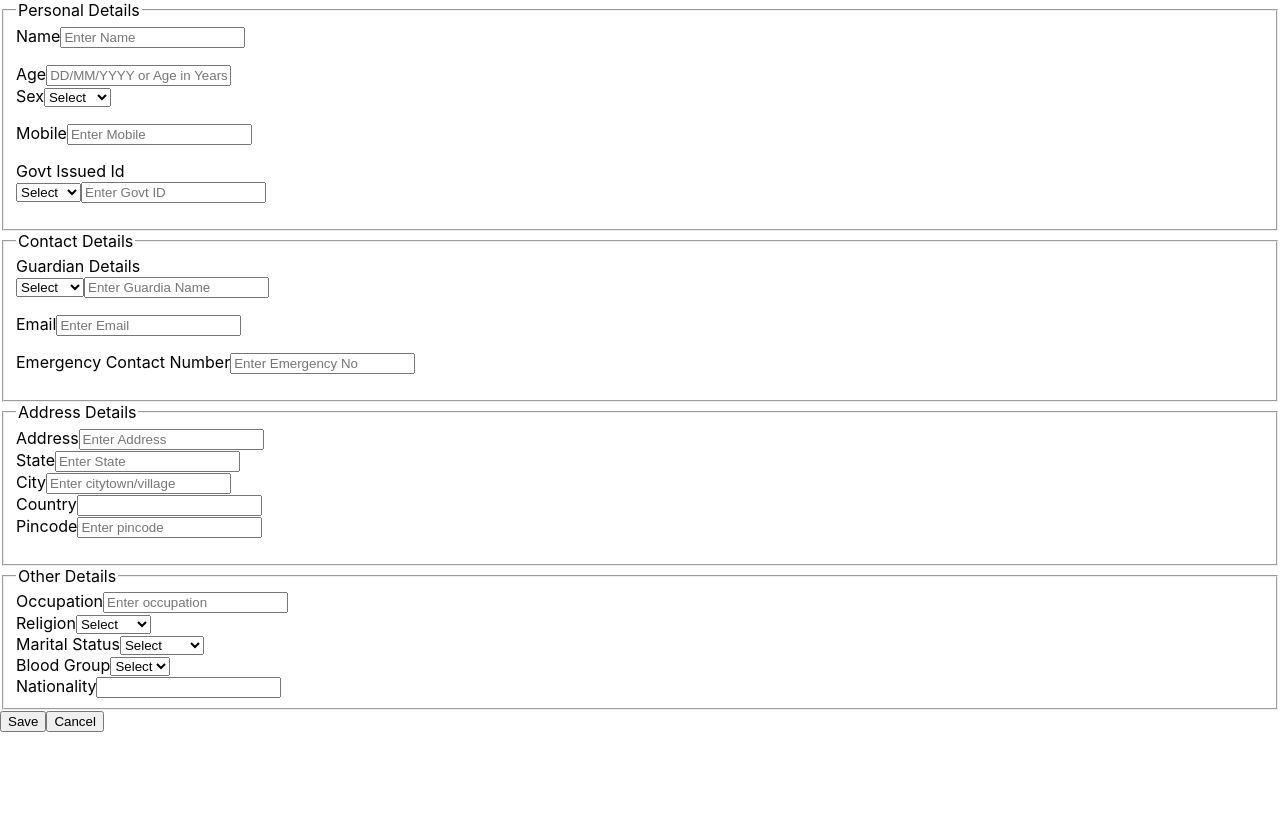
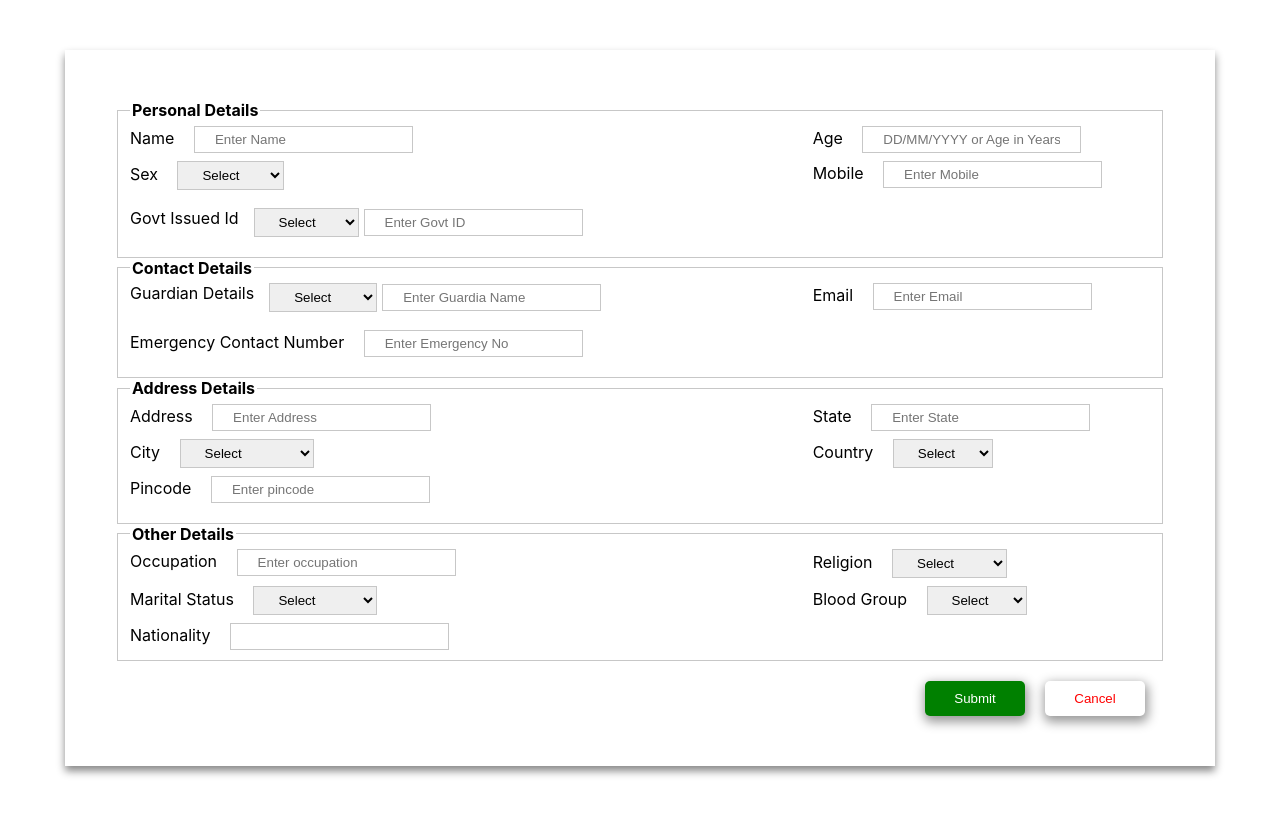
Before and after one commit to pushpa-saroj/coding-task-onito, a React (Create React App) app: page / in a window 1280 px wide. Built offline with nearby package versions, Linux system fonts and the light colour scheme.

Commit message:
added styled css

```diff
--- a/package.json
+++ b/package.json
@@ -14,6 +14,7 @@
     "@types/react-dom": "^18.2.1",
     "axios": "^1.4.0",
     "datatables.net-dt": "^1.13.4",
+    "moment": "^2.29.4",
     "react": "^18.2.0",
     "react-data-table-component": "^7.5.3",
     "react-dom": "^18.2.0",
@@ -21,11 +22,13 @@
     "react-redux": "^8.0.5",
     "react-router-dom": "^6.11.0",
     "react-scripts": "5.0.1",
+    "react-toastify": "^9.1.2",
     "redux-thunk": "^2.4.2",
     "styled-components": "^5.3.10",
     "typescript": "^4.9.5",
     "web-vitals": "^2.1.4",
-    "yup": "^1.1.1"
+    "yup": "^1.1.1",
+    "yup-phone-lite": "^2.0.1"
   },
   "scripts": {
     "start": "react-scripts start",
--- a/src/App.tsx
+++ b/src/App.tsx
@@ -1,16 +1,20 @@
 import React from "react";
 import { BrowserRouter, Routes, Route } from "react-router-dom";
+import { ToastContainer } from 'react-toastify';
+import 'react-toastify/dist/ReactToastify.css';
 import UserRegistrationForm from "src/pages/UserRegistrationForm";
 import UsersList from "src/pages/UsersList";
 
 function App() {
-  return (
+  return (<>
     <BrowserRouter>
     <Routes>
         <Route path="/" element={<UserRegistrationForm/>} />
         <Route path="/users" element={<UsersList/>} />
     </Routes>
     </BrowserRouter>
+    <ToastContainer />
+    </>
   );
 }
 
--- a/src/index.tsx
+++ b/src/index.tsx
@@ -1,19 +1,11 @@
 import React from 'react';
 import { createRoot } from 'react-dom/client';
 import App from './App';
-import reportWebVitals from './reportWebVitals';
 import './index.css';
 
 const container = document.getElementById('root')!;
 const root = createRoot(container);
 
 root.render(
-  <React.StrictMode>
       <App />
-  </React.StrictMode>
 );
-
-// If you want to start measuring performance in your app, pass a function
-// to log results (for example: reportWebVitals(console.log))
-// or send to an analytics endpoint. Learn more: https://bit.ly/CRA-vitals
-reportWebVitals();
--- a/src/pages/UserRegistrationForm.tsx
+++ b/src/pages/UserRegistrationForm.tsx
@@ -1,10 +1,23 @@
 import { useForm, Controller, SubmitHandler } from "react-hook-form";
 import { yupResolver } from "@hookform/resolvers/yup";
+import { toast } from 'react-toastify';
 import { FormData, AnyPresentValue } from "src/interfaces";
 import { schema } from "src/schema";
 import axios from "axios";
+import {
+  StyledButton,
+  StyledFormWrapper,
+  StyleFieldset,
+  StyledInput,
+  StyledSelect,
+  StyledLebel,
+  StyledButtonDiv,
+  StyledLegend,
+  StyledFlexInputs,
+  StyledError,
+} from "src/pages/style";
 
-const BASE_URL= 'http://localhost:8080'
+const BASE_URL = "http://localhost:8080";
 
 const UserRegistrationForm = () => {
   const {
@@ -17,27 +30,28 @@ const UserRegistrationForm = () => {
   });
 
   const userRegistrationService = (data: FormData) => {
-
-    axios.post(`${BASE_URL}/api/data`, data )
-    .then(response => {
-      console.log(response.data);
-    })
-    .catch(error => {
-      console.error(error);
-    })
-  }
+    axios
+      .post(`${BASE_URL}/api/data`, data)
+      .then((response) => {
+        toast.success(response.data.message);
+        reset(); // reset the form data
+      })
+      .catch((error) => {
+        toast.error(error);
+      });
+  };
 
   const onSubmit: SubmitHandler<FormData> = (data) => {
     const dobOrAge = data.dobOrAge;
     let age;
-    if (typeof dobOrAge === 'string' && /\d/.test(dobOrAge)) {
+    if (typeof dobOrAge === "string" && /\d/.test(dobOrAge)) {
       age = new Date().getFullYear() - parseInt(dobOrAge);
     } else {
-      const [day, month, year] = (dobOrAge as string).split('/');
+      const [day, month, year] = (dobOrAge as string).split("/");
       age = new Date().getFullYear() - parseInt(year);
     }
-    console.log('Age:', age);
-    userRegistrationService(data)
+    console.log("Age", age);
+    userRegistrationService(data);
   };
 
   const handleReset = () => {
@@ -45,219 +59,283 @@ const UserRegistrationForm = () => {
   };
 
   return (
-    <form onSubmit={handleSubmit(onSubmit)}>
-      <fieldset>
-        <legend>Personal Details</legend>
+    <StyledFormWrapper onSubmit={handleSubmit(onSubmit)}>
+      <StyleFieldset>
+        <StyledLegend>Personal Details</StyledLegend>
         <div>
-          <label htmlFor="name">Name</label>
+          <StyledLebel htmlFor="name">Name </StyledLebel>
           <Controller
             name="name"
             control={control}
+            defaultValue=""
             render={({ field }) => (
-              <input {...field} placeholder="Enter Name" />
+              <StyledInput {...field} placeholder="Enter Name" />
             )}
           />
-          <p>{errors.name?.message}</p>
+          {/* <StyledError>{errors.name?.message}</StyledError> */}
         </div>
         <div>
-          <label htmlFor="age">Age</label>
+          <StyledLebel htmlFor="age">Age </StyledLebel>
           <Controller
-          name="dobOrAge"
-          control={control}
-          render={({ field }) => (
-            <input {...field} placeholder="DD/MM/YYYY or Age in Years" />
+            name="dobOrAge"
+            control={control}
+            defaultValue=""
+            render={({ field }) => (
+              <StyledInput
+                {...field}
+                placeholder="DD/MM/YYYY or Age in Years"
+              />
+            )}
+          />
+          {errors.dobOrAge && (
+            <StyledError>{errors.dobOrAge.message}</StyledError>
           )}
-      />
-         {errors.dobOrAge && <p>{errors.dobOrAge.message}</p>}
         </div>
         <div>
-          <label htmlFor="sex">Sex</label>
+          <StyledLebel htmlFor="sex">Sex </StyledLebel>
           <Controller
             name="sex"
             control={control}
+            defaultValue=""
             render={({ field }) => (
-              <select {...field}>
+              <StyledSelect {...field}>
                 <option value="">Select</option>
-                <option value="Male">Male</option>
-                <option value="Female">Female</option>
-                <option value="Other">Other</option>
-              </select>
+                <option value="M">Male</option>
+                <option value="F">Female</option>
+                <option value="O">Other</option>
+              </StyledSelect>
             )}
           />
-          <p>{errors.sex?.message}</p>
+          <StyledError>{errors.sex?.message}</StyledError>
         </div>
         <div>
-          <label htmlFor="mobile">Mobile</label>
+          <StyledLebel htmlFor="mobile">Mobile </StyledLebel>
           <Controller
             name="mobile"
             control={control}
-            render={({ field }) => <input {...field} placeholder="Enter Mobile"/>}
+            defaultValue=""
+            render={({ field }) => (
+              <StyledInput {...field} placeholder="Enter Mobile" />
+            )}
           />
-          <p>{errors.mobile?.message}</p>
+          <StyledError>{errors.mobile?.message}</StyledError>
         </div>
-        <div>
-          <label htmlFor="govIdType">Govt Issued Id</label>
+        <StyledFlexInputs>
+          <StyledLebel htmlFor="govIdType">Govt Issued Id </StyledLebel>
           <div>
             <Controller
               name="govIdType"
               control={control}
+              defaultValue=""
               render={({ field }) => (
-                <select {...field}>
+                <StyledSelect {...field}>
                   <option value="">Select</option>
                   <option value="Aadhar">Aadhar</option>
                   <option value="PAN">PAN</option>
-                </select>
+                </StyledSelect>
               )}
             />
             <Controller
               name="govId"
               control={control}
-              render={({ field }) => <input {...field} placeholder="Enter Govt ID"/>}
+              defaultValue=""
+              render={({ field }) => (
+                <StyledInput {...field} placeholder="Enter Govt ID" />
+              )}
             />
+            <StyledError>{errors.govId?.message}</StyledError>
           </div>
-          <p>{errors.govId?.message}</p>
-        </div>
-      </fieldset>
-      <fieldset>
-        <legend>Contact Details</legend>
-        <div>
-          <label htmlFor="guardianType">Guardian Details</label>
-          <div>
+        </StyledFlexInputs>
+      </StyleFieldset>
+      <StyleFieldset>
+        <StyledLegend>Contact Details</StyledLegend>
+        <StyledFlexInputs>
+          <StyledLebel htmlFor="guardianType">Guardian Details </StyledLebel>
+          <div className="flex-both-input">
             <Controller
               name="guardianType"
               control={control}
+              defaultValue=""
               render={({ field }) => (
-                <select {...field}>
+                <StyledSelect {...field}>
                   <option value="">Select</option>
                   <option value="Father">Father</option>
                   <option value="Mother">Mother</option>
                   <option value="Spouse">Spouse</option>
                   <option value="Other">Other</option>
-                </select>
+                </StyledSelect>
               )}
             />
             <Controller
               name="guardianName"
               control={control}
-              render={({ field }) => <input {...field} placeholder="Enter Guardia Name"/>}
+              defaultValue=""
+              render={({ field }) => (
+                <StyledInput {...field} placeholder="Enter Guardia Name" />
+              )}
             />
+            <StyledError>{errors.guardianName?.message}</StyledError>
           </div>
-          <p>{errors.guardianName?.message}</p>
-        </div>
+        </StyledFlexInputs>
         <div>
-          <label htmlFor="email">Email</label>
+          <StyledLebel htmlFor="email">Email </StyledLebel>
           <Controller
             name="email"
             control={control}
-            render={({ field }) => <input {...field} placeholder="Enter Email" />}
+            defaultValue=""
+            render={({ field }) => (
+              <StyledInput {...field} placeholder="Enter Email" />
+            )}
           />
-          <p>{errors.email?.message}</p>
+          <StyledError>{errors.email?.message}</StyledError>
         </div>
         <div>
-          <label htmlFor="emergencyContact">Emergency Contact Number</label>
+          <StyledLebel htmlFor="emergencyContact">
+            Emergency Contact Number{" "}
+          </StyledLebel>
           <Controller
             name="emergencyContact"
             control={control}
-            render={({ field }) => <input {...field} placeholder="Enter Emergency No" />}
+            defaultValue=""
+            render={({ field }) => (
+              <StyledInput {...field} placeholder="Enter Emergency No" />
+            )}
           />
-          <p>{errors.emergencyContact?.message}</p>
+          <StyledError>{errors.emergencyContact?.message}</StyledError>
         </div>
-      </fieldset>
-      <fieldset>
-        <legend>Address Details</legend>
+      </StyleFieldset>
+      <StyleFieldset>
+        <StyledLegend>Address Details</StyledLegend>
         <div>
-          <label htmlFor="address">Address</label>
+          <StyledLebel htmlFor="address">Address </StyledLebel>
           <Controller
             name="address"
             control={control}
-            render={({ field }) => <input {...field} placeholder="Enter Address"/>}
+            defaultValue=""
+            render={({ field }) => (
+              <StyledInput {...field} placeholder="Enter Address" />
+            )}
           />
         </div>
         <div>
-          <label htmlFor="state">State</label>
+          <StyledLebel htmlFor="state">State </StyledLebel>
           <Controller
             name="state"
             control={control}
-            render={({ field }) => <input {...field} placeholder="Enter State"/>}
+            defaultValue=""
+            render={({ field }) => (
+              <StyledInput {...field} placeholder="Enter State" />
+            )}
           />
         </div>
         <div>
-          <label htmlFor="city">City</label>
+          <StyledLebel htmlFor="city">City </StyledLebel>
           <Controller
             name="city"
             control={control}
-            render={({ field }) => <input {...field}placeholder="Enter citytown/village" />}
+            defaultValue=""
+            render={({ field }) => (
+              <StyledSelect {...field}>
+                <option value="">Select</option>
+                <option value="Mumbai">Mumbai</option>
+                <option value="Delhi">Delhi</option>
+                <option value="Bangalore">Bangalore</option>
+                <option value="Hyderabad">Hyderabad</option>
+                <option value="Chennai">Chennai</option>
+                <option value="Kolkata">Kolkata</option>
+                <option value="Pune">Pune</option>
+                <option value="Jaipur">Jaipur</option>
+                <option value="Ahmedabad">Ahmedabad</option>
+                <option value="Lucknow">Lucknow</option>
+                <option value="Kanpur">Kanpur</option>
+              </StyledSelect>
+            )}
           />
         </div>
         <div>
-          <label htmlFor="country">Country</label>
+          <StyledLebel htmlFor="country">Country </StyledLebel>
           <Controller
             name="country"
             control={control}
-            render={({ field }) => <input {...field} />}
+            defaultValue=""
+            render={({ field }) => (
+              <StyledSelect {...field}>
+                <option value="">Select</option>
+                <option value="india">INDIA</option>
+              </StyledSelect>
+            )}
           />
         </div>
         <div>
-          <label htmlFor="pincode">Pincode</label>
+          <StyledLebel htmlFor="pincode">Pincode </StyledLebel>
           <Controller
             name="pincode"
             control={control}
-            render={({ field }) => <input {...field} placeholder="Enter pincode"/>}
+            defaultValue=""
+            render={({ field }) => (
+              <StyledInput {...field} placeholder="Enter pincode" />
+            )}
           />
-          <p>{errors.pincode?.message}</p>
+          <StyledError>{errors.pincode?.message}</StyledError>
         </div>
-      </fieldset>
-      <fieldset>
-        <legend>Other Details</legend>
+      </StyleFieldset>
+      <StyleFieldset>
+        <StyledLegend>Other Details</StyledLegend>
         <div>
-          <label htmlFor="occupation">Occupation</label>
+          <StyledLebel htmlFor="occupation">Occupation </StyledLebel>
           <Controller
             name="occupation"
             control={control}
-            render={({ field }) => <input {...field} placeholder="Enter occupation" />}
+            defaultValue=""
+            render={({ field }) => (
+              <StyledInput {...field} placeholder="Enter occupation" />
+            )}
           />
         </div>
         <div>
-          <label htmlFor="religion">Religion</label>
+          <StyledLebel htmlFor="religion">Religion </StyledLebel>
           <Controller
             name="religion"
             control={control}
+            defaultValue=""
             render={({ field }) => (
-              <select {...field}>
+              <StyledSelect {...field}>
                 <option value="">Select</option>
                 <option value="Hindu">Hindu</option>
                 <option value="Muslim">Muslim</option>
                 <option value="Christian">Christian</option>
                 <option value="Sikh">Sikh</option>
                 <option value="Other">Other</option>
-              </select>
+              </StyledSelect>
             )}
           />
         </div>
         <div>
-          <label htmlFor="maritalStatus">Marital Status</label>
+          <StyledLebel htmlFor="maritalStatus">Marital Status </StyledLebel>
           <Controller
             name="maritalStatus"
             control={control}
+            defaultValue=""
             render={({ field }) => (
-              <select {...field}>
+              <StyledSelect {...field}>
                 <option value="">Select</option>
                 <option value="Single">Single</option>
                 <option value="Married">Married</option>
                 <option value="Widowed">Widowed</option>
                 <option value="Divorced">Divorced</option>
                 <option value="Separated">Separated</option>
-              </select>
+              </StyledSelect>
             )}
           />
         </div>
         <div>
-          <label htmlFor="bloodGroup">Blood Group</label>
+          <StyledLebel htmlFor="bloodGroup">Blood Group </StyledLebel>
           <Controller
             name="bloodGroup"
             control={control}
+            defaultValue=""
             render={({ field }) => (
-              <select {...field}>
+              <StyledSelect {...field}>
                 <option value="">Select</option>
                 <option value="A+">A+</option>
                 <option value="A-">A-</option>
@@ -267,26 +345,34 @@ const UserRegistrationForm = () => {
                 <option value="O-">O-</option>
                 <option value="AB+">AB+</option>
                 <option value="AB-">AB-</option>
-              </select>
+              </StyledSelect>
             )}
           />
         </div>
         <div>
-          <label htmlFor="nationality">Nationality</label>
+          <StyledLebel htmlFor="nationality">Nationality </StyledLebel>
           <Controller
             name="nationality"
             control={control}
-            render={({ field }) => <input {...field} />}
+            defaultValue=""
+            render={({ field }) => <StyledInput {...field} />}
           />
         </div>
-      </fieldset>
-      <div>
-        <button type="submit">Save</button>
-        <button type="button" onClick={handleReset}>
+      </StyleFieldset>
+      <StyledButtonDiv>
+        <StyledButton type="submit" color="white" backgroundColor="green">
+          Submit
+        </StyledButton>
+        <StyledButton
+          type="button"
+          color="red"
+          backgroundColor="white"
+          onClick={handleReset}
+        >
           Cancel
-        </button>
-      </div>
-    </form>
+        </StyledButton>
+      </StyledButtonDiv>
+    </StyledFormWrapper>
   );
 };
 
--- /dev/null
+++ b/src/pages/style.ts
@@ -0,0 +1,67 @@
+import styled from "styled-components";
+import { Controller } from "react-hook-form";
+
+type BtnProps = {
+  color?: string;
+  backgroundColor?: string;
+};
+
+export const StyledFormWrapper = styled.form`
+  display: block;
+  margin: 0 auto;
+  margin-top: 50px;
+  margin-bottom: 50px;
+  width: 1050px;
+  padding: 50px;
+  box-shadow: 0px 5px 8px 0px #888888;
+`;
+
+export const StyledButton = styled.button<BtnProps>`
+  color: ${(props) => (props.color ? props.color : "black")};
+  background-color: ${(props) => props.backgroundColor ? props.backgroundColor : "lightgray"};
+  cursor: pointer;
+  border: none;
+  border-radius: 5px;
+  box-shadow: rgb(153, 153, 153) 1px 4px 11px 2px;
+  width: 100px;
+  padding: 10px;
+  margin-right: 20px;
+`;
+export const StyledButtonDiv = styled.div`
+  margin-top: 20px;
+  text-align: right;
+`;
+export const StyleFieldset = styled.fieldset`
+  display: grid;
+  gap: 0.5rem;
+  grid-template-columns: 2fr 1fr;
+  text-align: left;
+  border: 1px solid #c7c7c7;
+`;
+export const StyledLegend = styled.legend`
+  font-weight: bold;
+`;
+export const StyledInput = styled.input`
+  padding: 5px 20px;
+  border: 1px solid #c7c7c7;
+`;
+export const StyledSelect = styled.select`
+  padding: 5px 20px;
+  margin-right: 5px;
+  border: 1px solid #c7c7c7;
+`;
+export const StyledLebel = styled.label`
+  padding-right: 15px;
+`;
+// export const StyledDiv=styled.div`
+// flex-basis: 50%;
+//   padding: 10px;
+//   margin: 10px;`
+
+export const StyledFlexInputs = styled.div`
+  display: flex !important;
+`
+export const StyledError = styled.p`
+  font-size: 10px;
+  color: #e34f4f;
+`
--- a/src/pages/usersList.tsx
+++ b/src/pages/usersList.tsx
@@ -1,5 +1,6 @@
 import React, { useState, useEffect } from "react";
 import DataTable, { TableColumn } from "react-data-table-component";
+import { toast } from 'react-toastify';
 import { UserData } from 'src/interfaces'
 import axios from "axios";
 import { SearchBox } from "src/components/searchBox";
@@ -59,10 +60,11 @@ const UsersList = () =>{
       }));
 
       setUsers(mappedData);
+      toast.success('Users Fetch Successfully')
       setIsLoading(false)
     })
     .catch(error => {
-      console.error(error);
+      toast.error(error);
       setIsLoading(false)
     })
   }
--- a/src/schema/index.ts
+++ b/src/schema/index.ts
@@ -1,15 +1,27 @@
 import * as yup from "yup";
+import moment from 'moment';
+
 export const schema = yup.object().shape({
     name: yup.string().required(),
     dobOrAge: yup
     .mixed()
     .test(
       'valid-dob-or-age',
-      'Please enter a valid date of birth (DD/MM/YY) or age in years',
+      'Please enter a valid date of birth (DD/MM/YYYY) or age in years',
       function (value) {
-        const dobOrAgeRegex = /^(0?[1-9]|[12][0-9]|3[01])\/(0?[1-9]|1[0-2])\/([0-9]{2})$|^(\d+)$/;
         if (typeof value === 'string') {
-          return dobOrAgeRegex.test(value);
+          // Check if the input matches the date format
+          const dateRegex = /^(0?[1-9]|[12][0-9]|3[01])\/(0?[1-9]|1[0-2])\/([0-9]{4})$/;
+          if (dateRegex.test(value)) {
+            // If it is a valid date, check if it is a past date
+            return moment(value, 'DD/MM/YYYY').isBefore(moment(), 'day');
+          }
+          // If it is not a valid date, check if it is a valid age in years
+          const ageRegex = /^\d+$/;
+          if (ageRegex.test(value)) {
+            const ageInYears = parseInt(value);
+            return ageInYears > 0 && ageInYears <= 120;
+          }
         }
         return false;
       }
@@ -26,8 +38,7 @@ export const schema = yup.object().shape({
     govId: yup
       .string()
       .required()
-      .when("govIdType", (govIdType, schema) => govIdType === 'Aadhar' ?
-
+      .when("govIdType", (govIdType, schema) => govIdType[0] === 'Aadhar' ?
           schema.matches(/^\d{12}$/, "Aadhar number should be a valid 12-digit number") :
           schema.matches(
             /^[A-Z]{5}[0-9]{4}[A-Z]{1}$/,
```
Also changed, not shown: src/interfaces/index.ts (line endings or trailing spaces), 1 other file (tests, documents, lock files or other folders).
